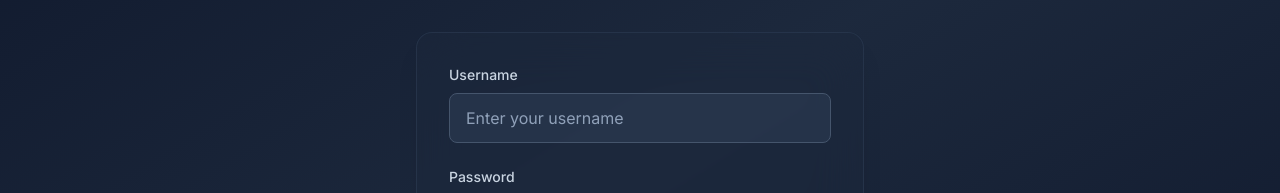
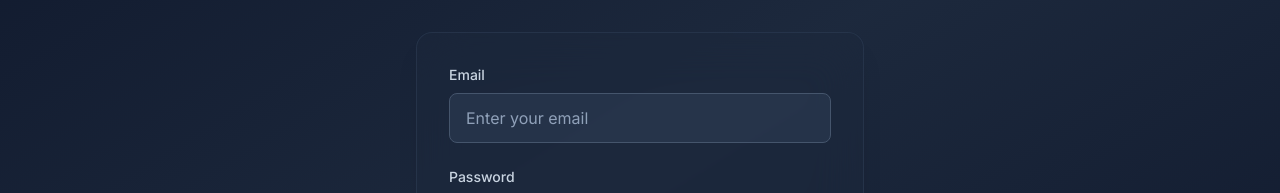
Before and after one commit to CoHoast/clarity-health-network, a Next.js app: page /admin-login in a window 1280 px wide. Shown: the part 249-442 px from the top of the page. Built offline with nearby package versions, Linux system fonts and the light colour scheme.

Commit message:
Fix login form: use email field and correct API endpoint (/api/auth/admin-login)

```diff
--- a/app/admin-login/page.tsx
+++ b/app/admin-login/page.tsx
@@ -7,7 +7,7 @@ import { Eye, EyeOff, Shield, AlertCircle, CheckCircle2, Network } from "lucide-
 export default function AdminLoginPage() {
   const router = useRouter();
   const [formData, setFormData] = useState({
-    username: '',
+    email: '',
     password: '',
   });
   const [showPassword, setShowPassword] = useState(false);
@@ -22,7 +22,7 @@ export default function AdminLoginPage() {
     setSuccess('');
 
     try {
-      const response = await fetch('/api/auth/login', {
+      const response = await fetch('/api/auth/admin-login', {
         method: 'POST',
         headers: {
           'Content-Type': 'application/json',
@@ -80,20 +80,20 @@ export default function AdminLoginPage() {
         {/* Login Form */}
         <div className="bg-slate-800/50 backdrop-blur-xl border border-slate-700/50 rounded-2xl p-8 shadow-xl">
           <form onSubmit={handleSubmit} className="space-y-6">
-            {/* Username Field */}
+            {/* Email Field */}
             <div>
-              <label htmlFor="username" className="block text-sm font-medium text-slate-300 mb-2">
-                Username
+              <label htmlFor="email" className="block text-sm font-medium text-slate-300 mb-2">
+                Email
               </label>
               <input
-                id="username"
-                name="username"
+                id="email"
+                name="email"
                 type="text"
                 required
-                value={formData.username}
+                value={formData.email}
                 onChange={handleInputChange}
                 className="w-full px-4 py-3 bg-slate-700/50 border border-slate-600 rounded-lg text-white placeholder-slate-400 focus:outline-none focus:ring-2 focus:ring-cyan-500 focus:border-transparent transition-colors"
-                placeholder="Enter your username"
+                placeholder="Enter your email"
               />
             </div>
 
```
